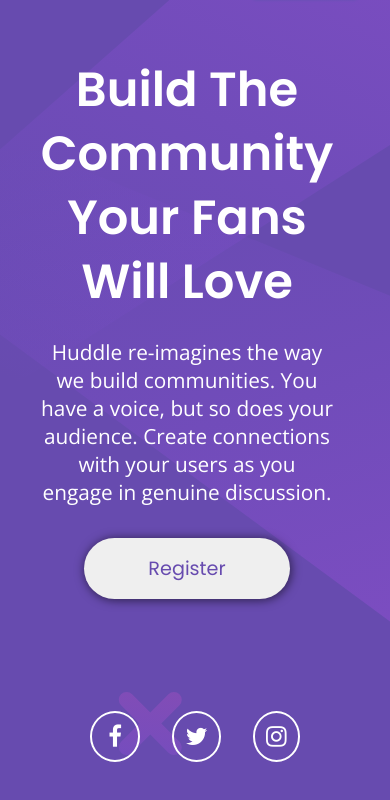
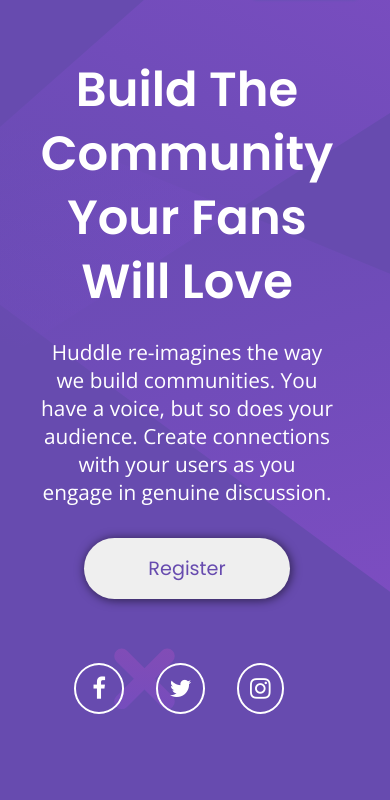
Before and after one commit to rianmatias/front-end-mentor, a plain HTML site: page Desafio10/index.html in a window 390 px wide. Shown: the part 436-1236 px from the top of the page. After the commit the page ends 1198 px from the top, so only its background shows below. Drawn offline with nearby package versions, Linux system fonts and the light colour scheme.

Commit message:
Desafio10

```diff
--- a/Desafio10/style.css
+++ b/Desafio10/style.css
@@ -87,7 +87,8 @@ body {
     align-items: center;
     justify-content: flex-end;
     gap: 2rem;
-    padding: 10rem;
+    padding-bottom: 10rem;
+    padding-right: 2rem;
 }
 
 .facebook i {
@@ -142,7 +143,7 @@ i:hover {
     .social {
         display: flex;
         justify-content: center;
-        padding: 3rem;
+        padding-bottom: 3rem;
     }
 }
 
```
